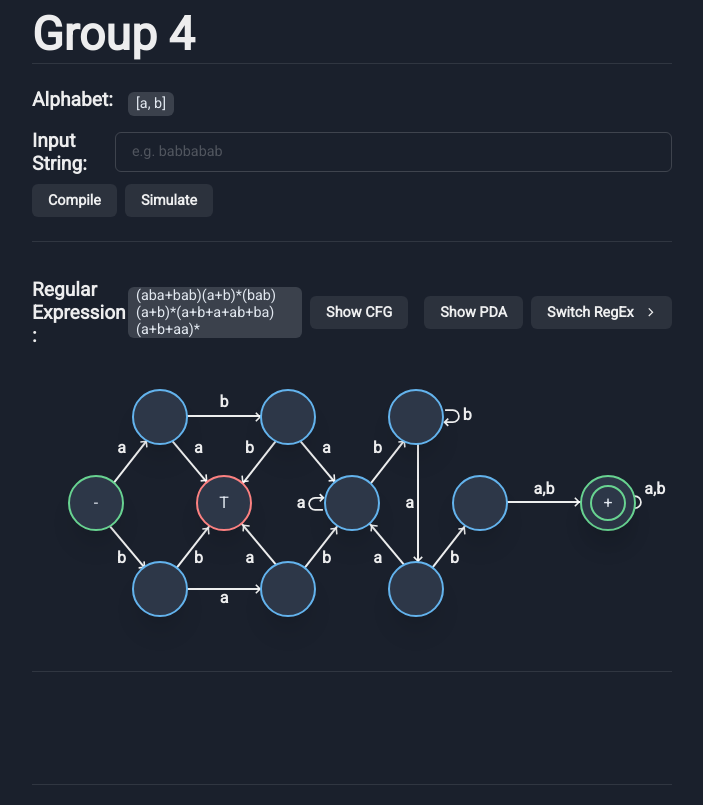
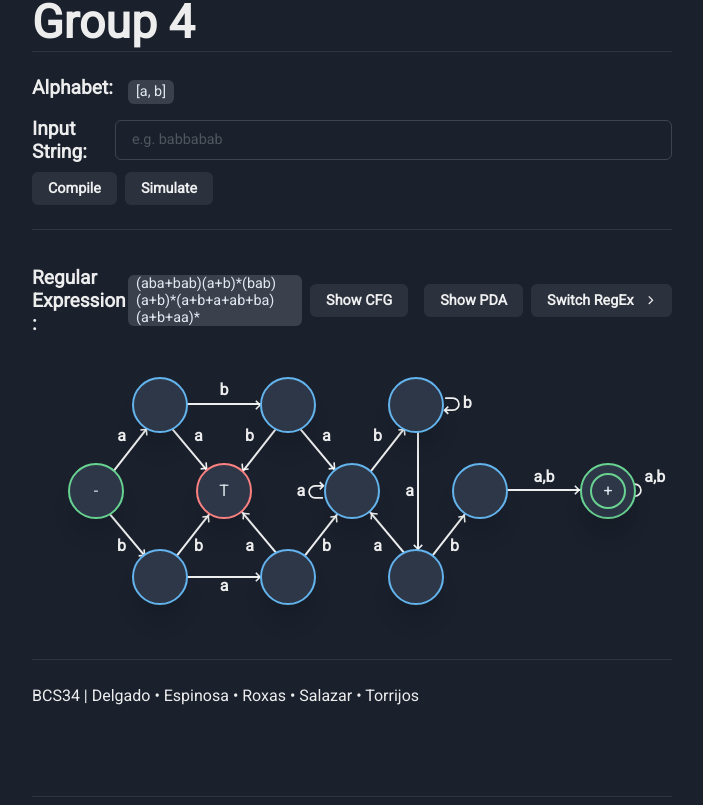
Before and after one commit to Kaezie/AutomataDFA, a Next.js app: page / in a window 1280 px wide. Shown: the whole page, without its empty margins (288-991 px from the left). Built offline with nearby package versions, Linux system fonts and the light colour scheme.

Commit message:
add names credits

```diff
--- a/components/components/BottomSection.js
+++ b/components/components/BottomSection.js
@@ -67,6 +67,7 @@ const RightBox = ({
           )}
         </Flex>
         <Divider my="6" />
+        BCS34 | Delgado • Espinosa • Roxas • Salazar • Torrijos
       </Flex>
     </>
   );
```
